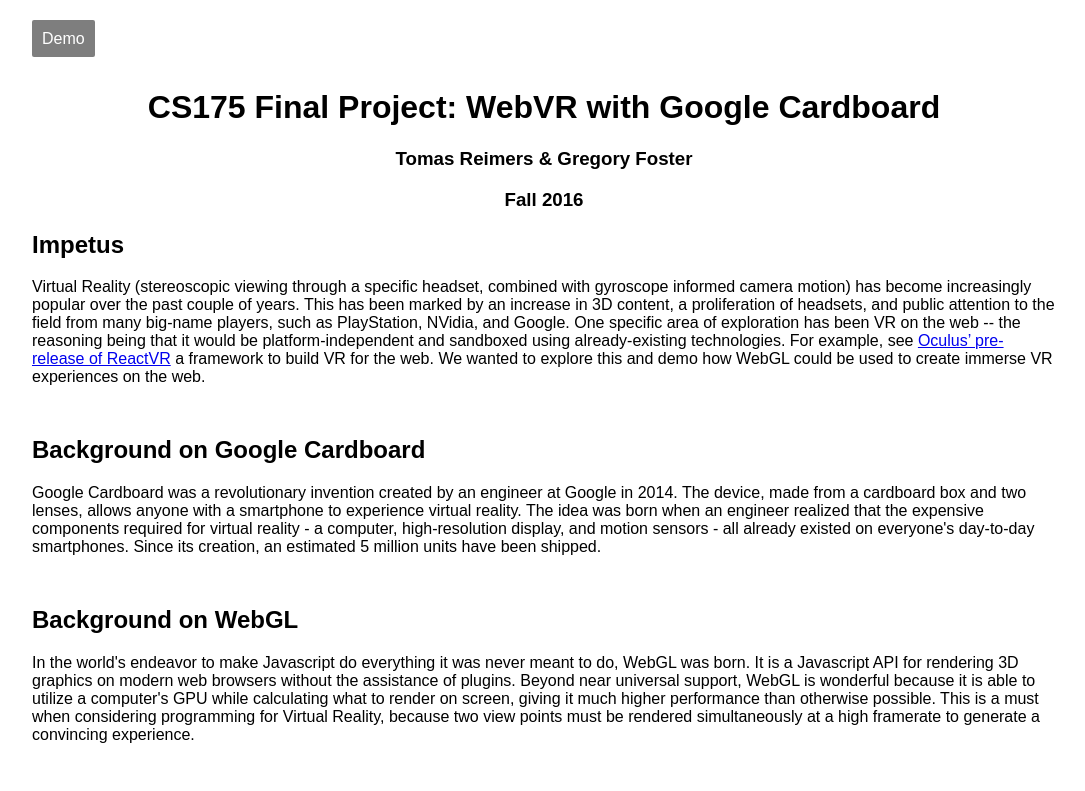
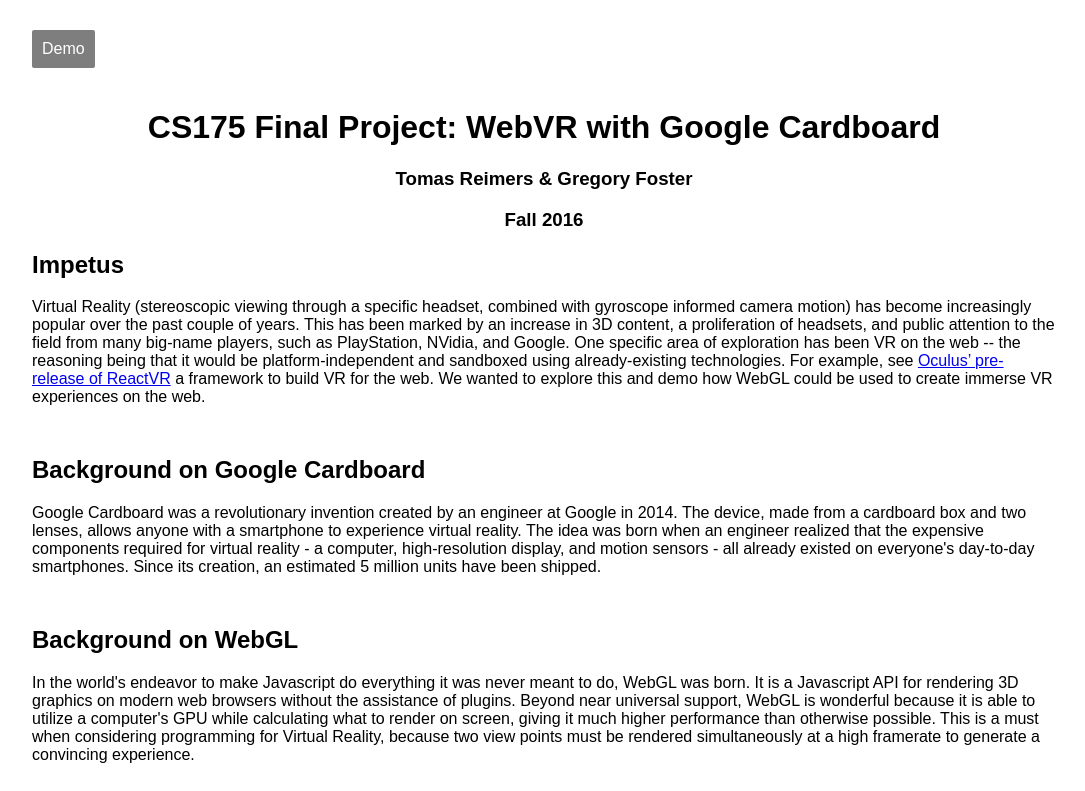
Before and after one commit to tomasreimers/webgl-vr-demo, a website: page app/about.html in a window 1280 px wide. Shown: the top 791 px of the page, without its empty margins (96-1181 px from the left). Drawn offline with nearby package versions, Linux system fonts and the light colour scheme; files that its build step writes are made by us from their sources; files whose address does not match are found by name; a web font is replaced by a local one.

Commit message:
Updated css

```diff
--- a/app/about.html
+++ b/app/about.html
@@ -16,9 +16,13 @@
 
     <!-- build:css styles/main.css -->
     <link rel="stylesheet" href="styles/main.css">
+    <!-- endbuild -->
+
+    <!-- build:css styles/about.css -->
     <link rel="stylesheet" href="styles/about.css">
+    <!-- endbuild -->
+
     <link rel="stylesheet" type="text/css" href="https://cdn.rawgit.com/dreampulse/computer-modern-web-font/master/fonts.css">
-    <!-- endbuild -->
 
   </head>
   <body>
@@ -26,7 +30,10 @@
       <p class="browserupgrade">You are using an <strong>outdated</strong> browser. Please <a href="http://browsehappy.com/">upgrade your browser</a> to improve your experience.</p>
     <![endif]-->
 
-    <a href="index.html" id="demo">Demo</a>
+    <div>
+      <a href="index.html" id="demo">Demo</a>
+    </div>
+
     <center>
         <h1>CS175 Final Project: WebVR with Google Cardboard</h1>
         <h3>Tomas Reimers &amp; Gregory Foster</h3>
--- a/app/styles/main.scss
+++ b/app/styles/main.scss
@@ -17,7 +17,7 @@
 }
 
 #demo {
-  position: relative;;
+  position: relative;
   bottom: 20px;
   background: #000;
   color: #FFF;
@@ -28,6 +28,7 @@
   transition: opacity 1s;
   text-decoration: none;
   user-select: none;
+  display: inline-block;
 }
 
 #toggle-vr, #about {
```
Also changed, not shown: app/index.html (+1 -1 lines), dist/about.html, dist/index.html, dist/styles/main.css.
